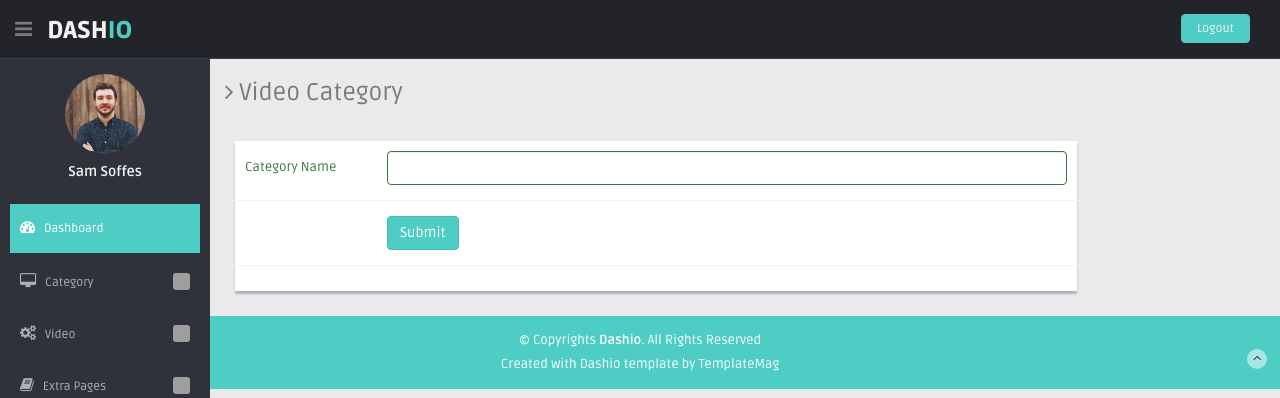
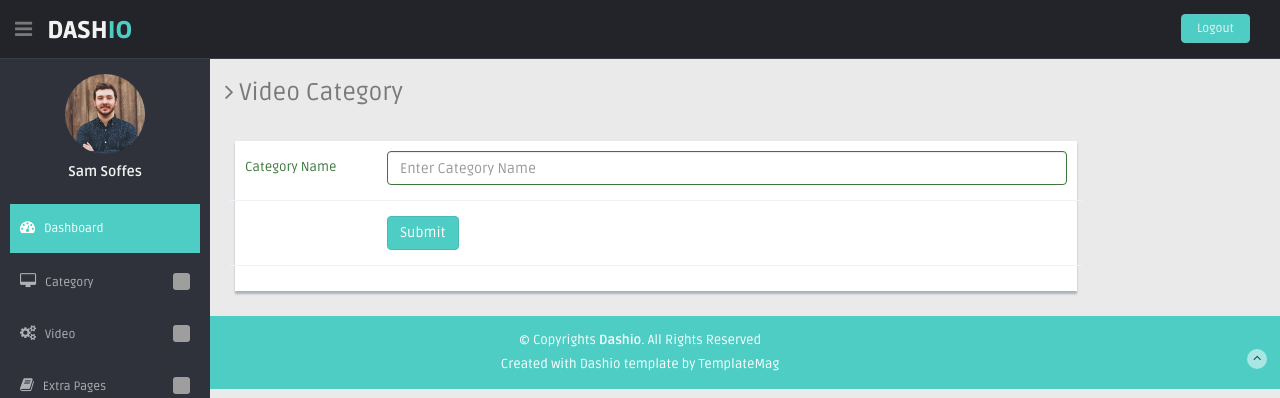
Before and after one commit to mahbub095/VideoStore, a Laravel app: page /category/create in a window 1280 px wide. Shown: the part 1-399 px from the top of the page. Run offline with Laravel 8, Linux system fonts and the light colour scheme; some libraries are stand-ins or nearby versions; grey boxes are pictures that could not be loaded.

Commit message:
Category Add

```diff
--- a/app/Http/Controllers/CategoryController.php
+++ b/app/Http/Controllers/CategoryController.php
@@ -3,7 +3,7 @@
 namespace App\Http\Controllers;
 use App\Category;
 use Illuminate\Http\Request;
-
+use Illuminate\Support\Str;
 class CategoryController extends Controller
 {
     /**
@@ -34,7 +34,13 @@ class CategoryController extends Controller
      */
     public function store(Request $request)
     {
-        //
+        $category = new Category();
+        $category->name = $request->input('name');
+        $category->slug = Str::slug($request->input('name'));
+        $category->save();
+
+        session()->flash('message', 'Hi Added.');
+        return redirect()->route('admin');
     }
 
     /**
--- a/composer.json
+++ b/composer.json
@@ -9,6 +9,7 @@
     "license": "MIT",
     "require": {
         "php": "^7.2.5",
+        "brian2694/laravel-toastr": "^5.54",
         "fideloper/proxy": "^4.2",
         "fruitcake/laravel-cors": "^2.0",
         "guzzlehttp/guzzle": "^6.3",
--- a/config/app.php
+++ b/config/app.php
@@ -161,7 +161,7 @@ return [
         Illuminate\Translation\TranslationServiceProvider::class,
         Illuminate\Validation\ValidationServiceProvider::class,
         Illuminate\View\ViewServiceProvider::class,
-
+        Brian2694\Toastr\ToastrServiceProvider::class,
         /*
          * Package Service Providers...
          */
@@ -226,7 +226,7 @@ return [
         'URL' => Illuminate\Support\Facades\URL::class,
         'Validator' => Illuminate\Support\Facades\Validator::class,
         'View' => Illuminate\Support\Facades\View::class,
-
+        'Toastr'  => Brian2694\Toastr\Facades\Toastr::class,
     ],
 
 ];
--- a/resources/views/backend/category/create.blade.php
+++ b/resources/views/backend/category/create.blade.php
@@ -13,7 +13,7 @@
                             <div class="form-group has-success">
                                 <label class="col-lg-2 control-label">Category Name</label>
                                 <div class="col-lg-10">
-                                    <input type="text" placeholder="" id="f-name" class="form-control">
+                                    <input type="text" placeholder="Enter Category Name" name="name" id="name" class="form-control" >
                                 </div>
                             </div>
 
```
Also changed, not shown: 1 other file.
